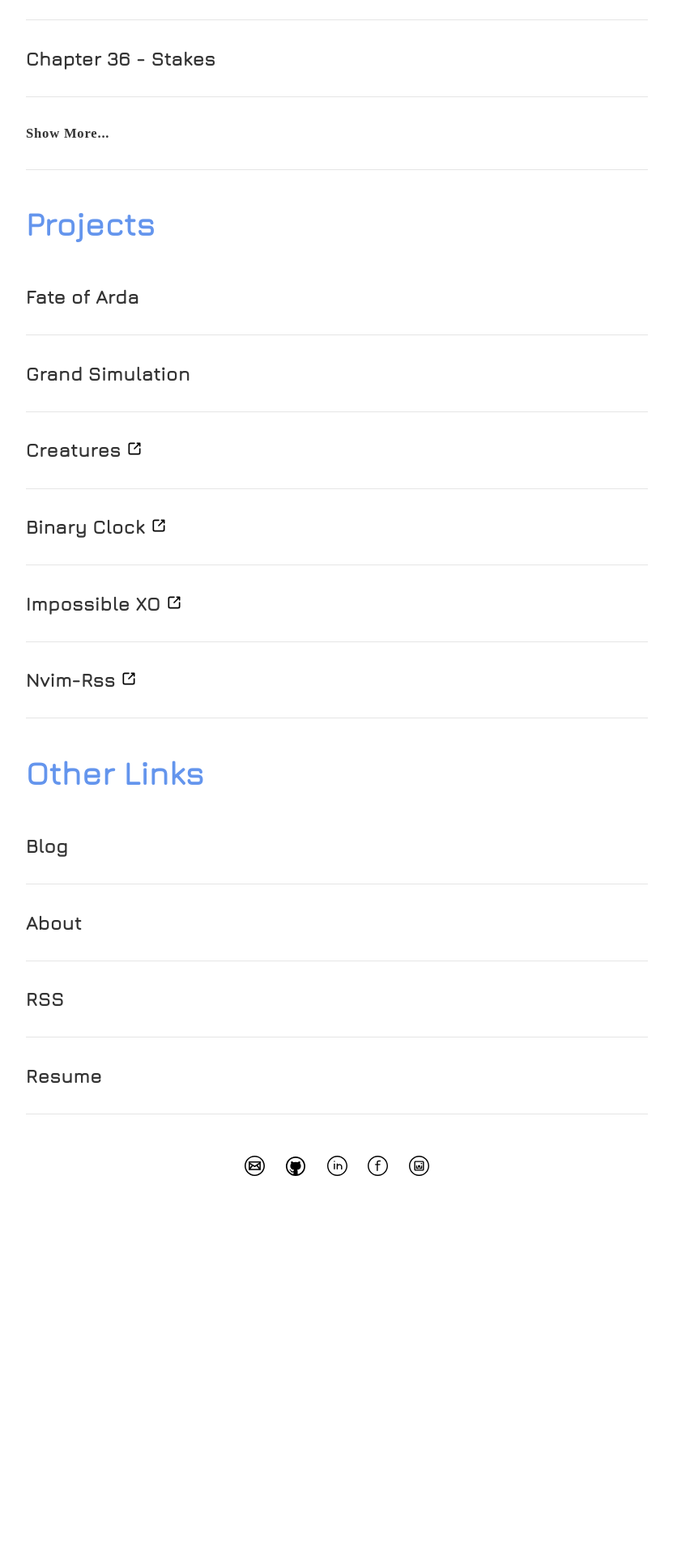
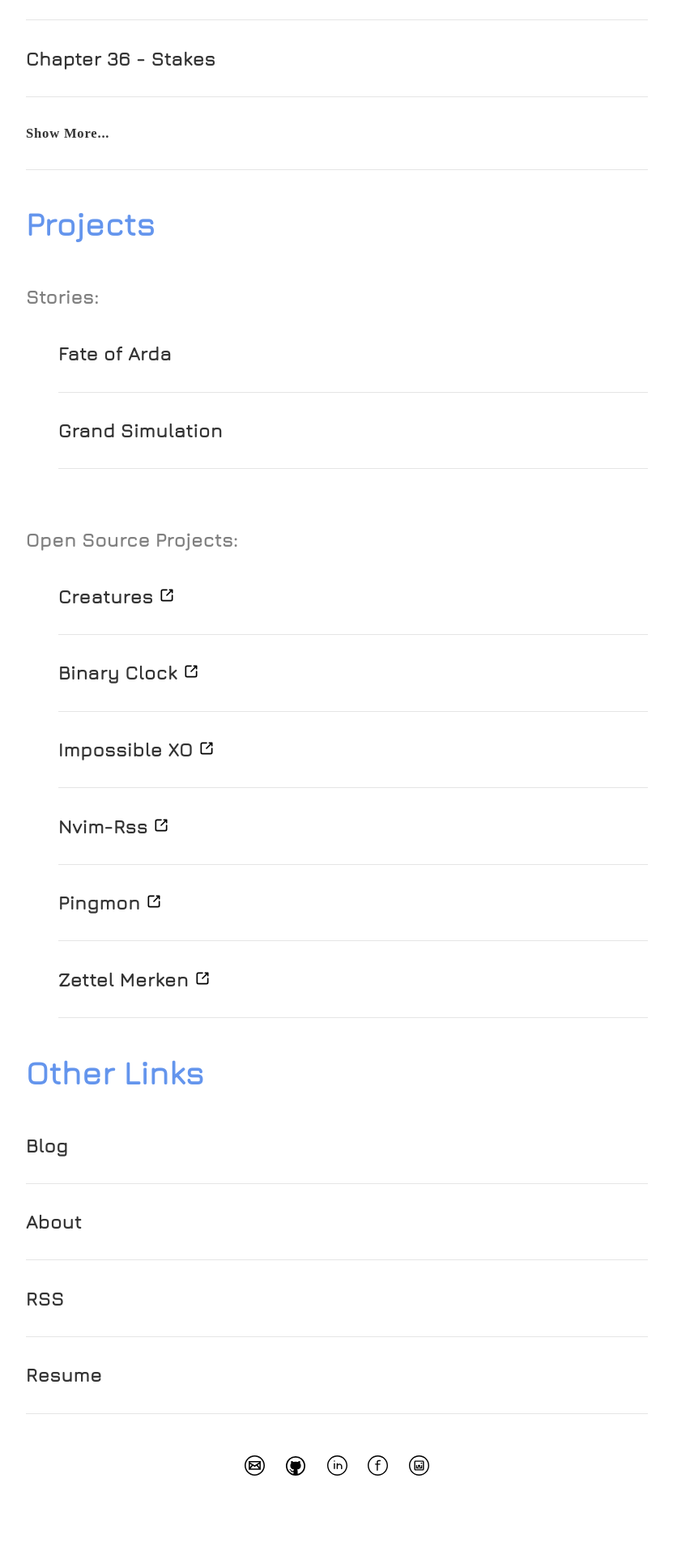
Before and after one commit to EMPAT94/empat94.github.io, a Jekyll site: the page built from index.html, in a window 1280 px wide. Shown: the part 1757-3677 px from the top of the page at 81% size, without its empty margins (224-1055 px from the left). Built offline with Jekyll 4.4.1, drawn with Linux system fonts in a browser that asks for light colours; some web fonts are replaced; before the commit the page ends 3307 px from its top, so only the background shows below that.

Commit message:
Add pingmon and zettel-merken to projects, change navmodal

```diff
--- a/_includes/navigation.html
+++ b/_includes/navigation.html
@@ -10,8 +10,15 @@
       <li><a href="/">Home</a></li>
       <li><a href="/blog">Blog</a></li>
       <!-- <li><a href="/notes">Notes</a></li> -->
+
+      <li style="color:grey">Stories:</li>
+      <ul>
         <li><a href="/foa">Fate of Arda</a></li>
         <li><a href="/gs">Grand Simulation</a></li>
+      </ul>
+
+      <li style="color:grey">Open Source Projects:</li>
+      <ul>
         <li>
           <a rel="noopener" target="_blank" href="../creatures/index.html">
             Creatures
@@ -49,13 +56,14 @@
             src="/assets/icons/external-link.svg"
           />
         </li>
+
         <li>
           <a
             rel="noopener"
             target="_blank"
             href="https://www.github.com/empat94/nvim-rss"
           >
-          Nvim-Rss
+            Nvim RSS
           </a>
           <img
             width="20"
@@ -65,6 +73,42 @@
             src="/assets/icons/external-link.svg"
           />
         </li>
+
+        <li>
+          <a
+            rel="noopener"
+            target="_blank"
+            href="https://www.github.com/empat94/pingmon"
+          >
+            Pingmon
+          </a>
+          <img
+            width="20"
+            style="margin: 0"
+            class="white-filter"
+            alt="external-link-icon"
+            src="/assets/icons/external-link.svg"
+          />
+        </li>
+
+        <li>
+          <a
+            rel="noopener"
+            target="_blank"
+            href="https://www.github.com/empat94/zettel-merken"
+          >
+            Zettel Merken
+          </a>
+          <img
+            width="20"
+            style="margin: 0"
+            class="white-filter"
+            alt="external-link-icon"
+            src="/assets/icons/external-link.svg"
+          />
+        </li>
+      </ul>
+
       <li><a href="/about">About</a></li>
       <li><a href="../feed.xml">RSS</a></li>
     </ul>
--- a/_sass/main.scss
+++ b/_sass/main.scss
@@ -225,15 +225,17 @@ blockquote {
   .navModal {
     display: none;
     position: fixed;
+    right: 0;
     overflow-y: auto;
-    width: 100vw;
+    width: 30%;
     height: 100vh;
     max-width: 100vw;
     max-height: 100vh;
     padding: 0;
     margin: 0;
     z-index: 999;
-    background-color: rgba(0, 0, 0, 0.95);
+    background-color: #1c1c1c;
+    box-shadow: 0 8px 10px 0 rgba(0, 0, 0, 0.2), 0 6px 30px 0 rgba(0, 0, 0, 0.4);
 
     .menuBtnClose {
       font-size: 1.3em;
@@ -247,9 +249,8 @@ blockquote {
     }
 
     ul {
-      text-align: center;
       list-style-type: none;
-      margin-top: 3em;
+      padding-left: 10%;
 
       li {
         font-size: 1.3em;
@@ -262,6 +263,13 @@ blockquote {
           color: grey;
         }
       }
+    }
+  }
+}
+@media only screen and (max-width: 960px) {
+  .navBar {
+    .navModal {
+      width: 100%;
     }
   }
 }
--- a/index.html
+++ b/index.html
@@ -64,12 +64,22 @@ metaDescription: My personal site where I share my thoughts and works
 
 <h1>Projects</h1>
 <ul class="postList">
+  <h3 style="color: grey">Stories:</h3>
+
+  <ul>
     <li>
       <h3><a href="/foa">Fate of Arda</a></h3>
     </li>
+
     <li>
       <h3><a href="/gs">Grand Simulation</a></h3>
     </li>
+  </ul>
+
+  <br />
+  <h3 style="color: grey">Open Source Projects:</h3>
+
+  <ul>
     <li>
       <h3>
         <a rel="noopener" target="_blank" href="./creatures/index.html">
@@ -125,6 +135,42 @@ metaDescription: My personal site where I share my thoughts and works
         />
       </h3>
     </li>
+    <li>
+      <h3>
+        <a
+          rel="noopener"
+          target="_blank"
+          href="https://www.github.com/empat94/pingmon"
+        >
+          Pingmon
+        </a>
+        <img
+          width="20"
+          style="margin: 0"
+          alt="external-link-icon"
+          src="/assets/icons/external-link.svg"
+        />
+      </h3>
+    </li>
+
+    <li>
+      <h3>
+        <a
+          rel="noopener"
+          target="_blank"
+          href="https://www.github.com/empat94/zettel-merken"
+        >
+          Zettel Merken
+        </a>
+        <img
+          width="20"
+          style="margin: 0"
+          alt="external-link-icon"
+          src="/assets/icons/external-link.svg"
+        />
+    </li>
+    </h3>
+  </ul>
 </ul>
 
 <h1>Other Links</h1>
```
Lines whose indentation alone changed are shown as unchanged.
